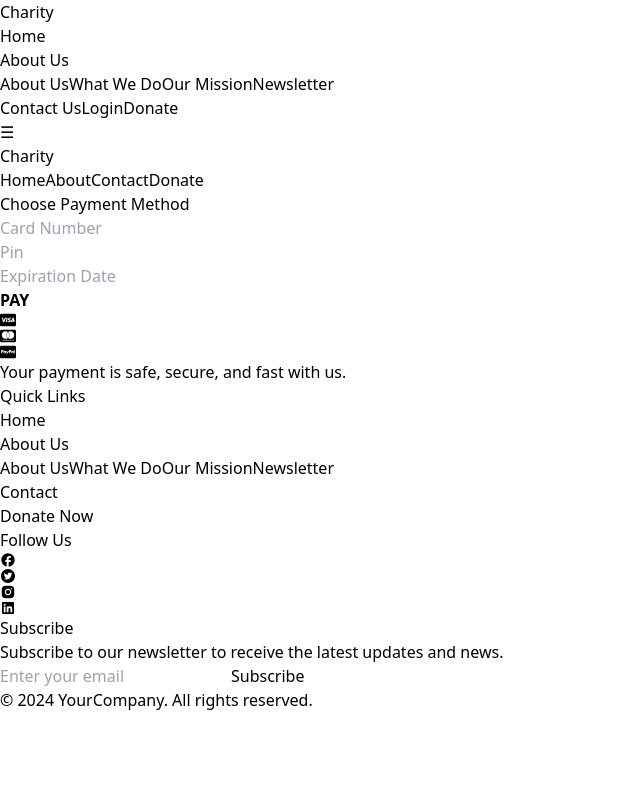
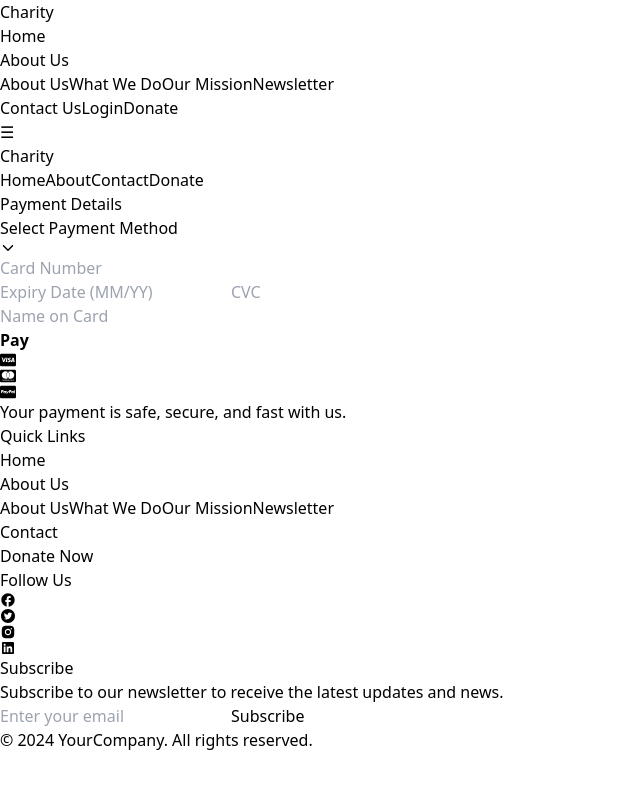
Before and after one commit to PACIFIQUEGIT/React_Tailwind_Project, a React (Vite) app: page /payment/card in a window 1280 px wide. Shown: the top 788 px of the page, without its empty margins (0-640 px from the left). Built offline with nearby package versions, Linux system fonts and the light colour scheme.

Commit message:
commits of today

```diff
--- a/src/App.jsx
+++ b/src/App.jsx
@@ -17,6 +17,7 @@ import { Whatwedo } from './components/Whatwedo';
 import { Ourmission } from './components/Ourmission';
 import Login from './components/Login/Login';
 import Signup from './components/Signup/Signup';
+import { Paypal } from './components/Paypal';
 
 
 function App() {
@@ -39,6 +40,7 @@ function App() {
         {/* Corrected the path for the Card route */}
         <Route path="/payment" element={<Payment />}>
           <Route path="card" element={<Card />} />
+          <Route path="paypal" element={<Paypal />} />
         </Route>
         <Route path="/volunteer" element={<Volunteer />} />
       </Routes>
--- a/src/components/Card.jsx
+++ b/src/components/Card.jsx
@@ -29,10 +29,18 @@ export const Card = () => {
             />
           </div>
 
-          <div className="mb-4">
+          <div className="mb-4 flex gap-2">
             <input
               className="text-black border border-black w-full h-12 px-3 rounded-lg"
-              placeholder="Pin"
+              placeholder="Expiry Date (MM/YY)"
+              type="text"
+              value={pin}
+              onChange={(e) => setPin(e.target.value)}
+              required
+            />
+            <input
+              className="text-black border border-black w-full h-12 px-3 rounded-lg"
+              placeholder="CVC"
               type="text"
               value={pin}
               onChange={(e) => setPin(e.target.value)}
@@ -43,7 +51,7 @@ export const Card = () => {
           <div className="mb-4">
             <input
               className="text-black border border-black w-full h-12 px-3 rounded-lg"
-              placeholder="Expiration Date"
+              placeholder="Name on Card"
               type="text"
               value={expirationDate}
               onChange={(e) => setExpirationDate(e.target.value)}
@@ -53,7 +61,7 @@ export const Card = () => {
 
           <div>
             <button type="submit" className="bg-green-500 text-white px-6 py-3 w-full md:w-auto rounded-lg font-bold">
-              <b>PAY</b>
+              <b>Pay</b>
             </button>
           </div>
         </form>
--- a/src/components/Navbar.jsx
+++ b/src/components/Navbar.jsx
@@ -128,7 +128,7 @@ export const Navbar = () => {
             </div>
           </div>
           <Link onClick={toggleMobileMenu} to="/contact" className="hover:text-yellow-500 transition-colors py-3">Contact Us</Link>
-          <Link
+          <Link onClick={toggleMobileMenu}
             to="/login"
             className="hover:text-yellow-500 transition-colors py-3"
           >
--- a/src/components/Payment.jsx
+++ b/src/components/Payment.jsx
@@ -1,6 +1,7 @@
 import React, { useState } from 'react';
 import { Link, Outlet } from 'react-router-dom';
 import { FaCcVisa, FaCcMastercard, FaCcPaypal } from "react-icons/fa";
+import { IoIosArrowDown } from "react-icons/io";
 
 export const Payment = () => {
   // State to handle dropdown visibility
@@ -27,15 +28,17 @@ export const Payment = () => {
         </div>
       </div>
 
-      <div className="flex justify-center p-6">
+      <div className="flex justify-center bg-gray-300 p-6">
         <div className="w-full max-w-3xl text-center">
           {/* Custom Dropdown for Payment Method */}
+          <h1 className='font-bold text-[30px] mb-4'>Payment Details</h1>
+          <div className='shadow-lg bg-white p-5 mb-5'>
           <div className="space-y-3 mb-5">
             <div className="relative">
               <button
                 onClick={toggleDropdown}
-                className="bg-blue-500 text-white py-2 px-4 rounded-lg text-left focus:outline-none">
-                Choose Payment Method
+                className="py-2 rounded-lg  focus:outline-none">
+                <div className='flex'>Select Payment Method <IoIosArrowDown className='mt-2' /></div>
               </button>
 
               {/* Dropdown menu */}
@@ -43,7 +46,7 @@ export const Payment = () => {
                 <div className="absolute top-0 left-[64%] bg-white shadow-lg rounded-lg">
                   <div className="py-2">
                     <Link onClick={toggleDropdown}  to="card" className="block py-2 text-blue-500 hover:bg-gray-200">Pay with Card</Link>
-                    <Link onClick={toggleDropdown}  to="#" className="block py-2 text-blue-500 hover:bg-gray-200">Pay with PayPal</Link>
+                    <Link onClick={toggleDropdown}  to="paypal" className="block py-2 text-blue-500 hover:bg-gray-200">Pay with PayPal</Link>
                   </div>
                 </div>
               )}
@@ -51,10 +54,10 @@ export const Payment = () => {
           </div>
 
           {/* Payment Card Section */}
-          <div className="h-[300px] w-full max-w-md mx-auto border bg-gray-800 p-4 mb-4">
+          <div className="h-[300px] w-full max-w-md mx-auto p-4 mb-4">
             <Outlet />
           </div>
-
+          </div>
           {/* Payment Icons */}
           <div className="flex justify-center space-x-5 mb-4">
             <FaCcVisa className="text-[50px] text-blue-600" />
--- /dev/null
+++ b/src/components/Paypal.jsx
@@ -0,0 +1,30 @@
+import React, { useState } from 'react';
+import { Link } from 'react-router-dom';
+
+export const Paypal = () => {
+  const [cardNumber, setCardNumber] = useState('');
+  const [pin, setPin] = useState('');
+  const [expirationDate, setExpirationDate] = useState('');
+
+  const handleSubmit = (e) => {
+    e.preventDefault();
+    // Here you can handle form submission logic
+    console.log({ cardNumber });
+  };
+
+  return (
+    <>
+
+
+      <div className="p-12 max-w-xl mx-auto">
+
+          <div className=''>
+            <button type="submit" className="bg-green-500 text-white px-6 py-3 w-full md:w-auto rounded-lg font-bold">
+              <b>PayPal</b>
+            </button>
+          </div>
+
+      </div>
+    </>
+  );
+};
```
